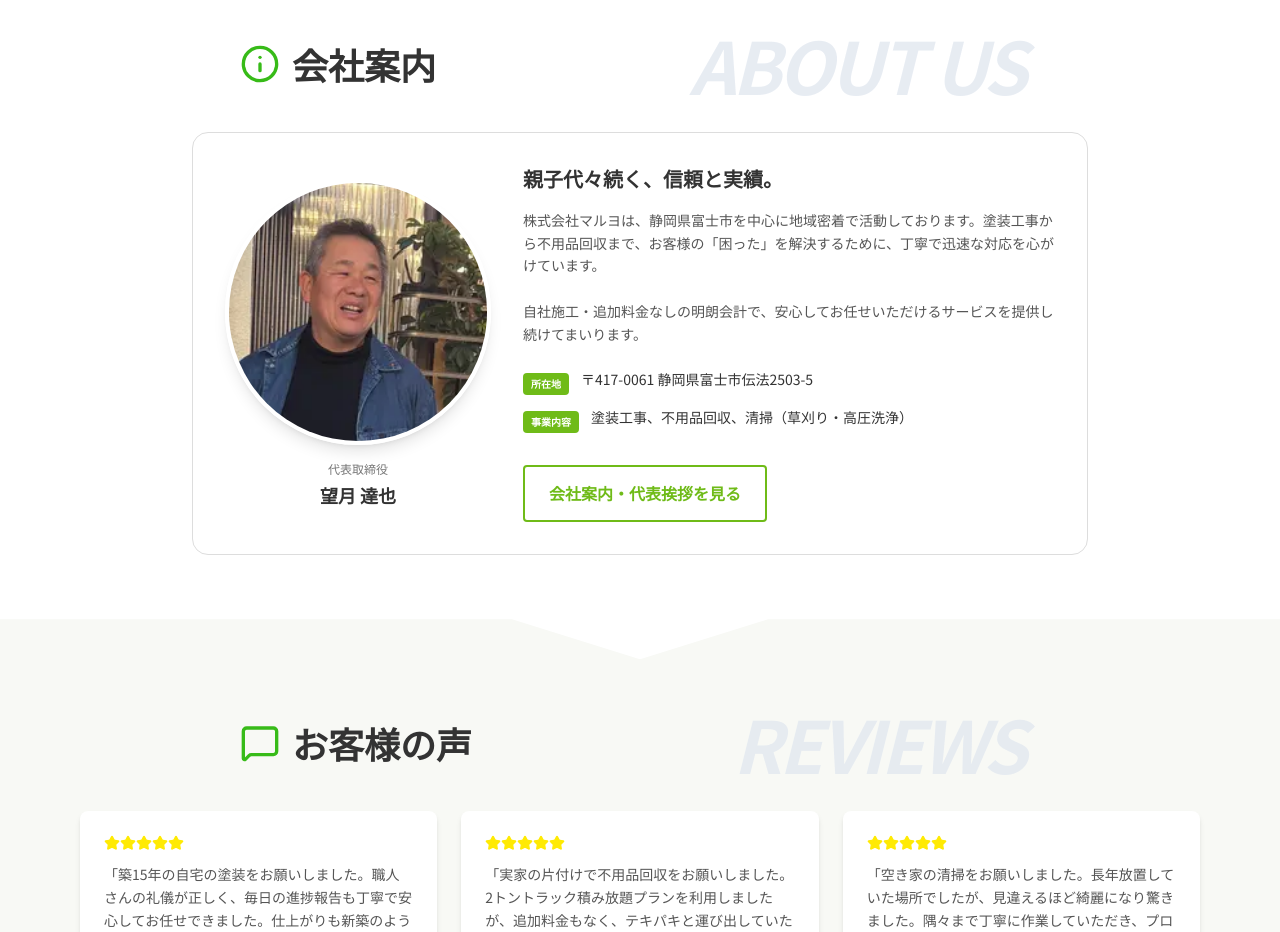
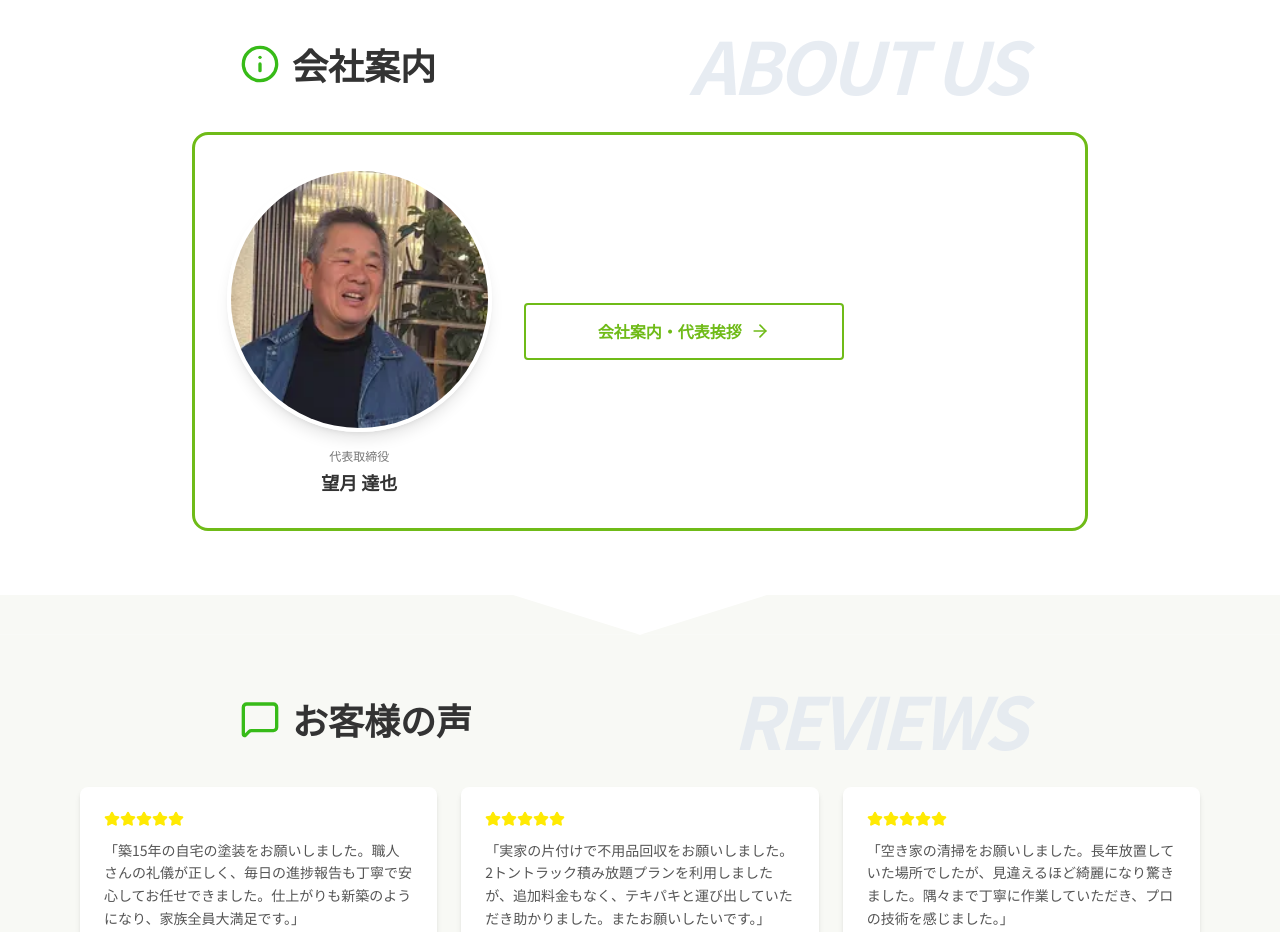
Before and after one commit to gezzzi/hp-tosou, a Next.js app: page / in a window 1280 px wide. Shown: the part 4760-5692 px from the top of the page. Built offline with nearby package versions, Linux system fonts and the light colour scheme; a web font is replaced by a local one.

Commit message:
ホームページの修正

```diff
--- a/src/components/HomeCompany.tsx
+++ b/src/components/HomeCompany.tsx
@@ -1,6 +1,6 @@
 import Link from 'next/link';
 import Image from 'next/image';
-import { Info } from 'lucide-react';
+import { Info, ArrowRight } from 'lucide-react';
 
 export default function HomeCompany() {
   return (
@@ -17,7 +17,7 @@ export default function HomeCompany() {
         </div>
 
         <div className="max-w-4xl mx-auto">
-          <div className="flex flex-col md:flex-row gap-8 items-center bg-white rounded-2xl p-8 border border-(--border-light)">
+          <div className="flex flex-col md:flex-row gap-8 items-center bg-white rounded-2xl p-8 border-[3px] border-[#6fbb18]">
             <div className="w-full md:w-1/3">
               <div className="relative aspect-square rounded-full overflow-hidden border-4 border-white shadow-lg">
                 <Image
@@ -33,27 +33,10 @@ export default function HomeCompany() {
               </div>
             </div>
 
-            <div className="w-full md:w-2/3">
-              <h3 className="text-xl font-bold text-(--text-dark) mb-4">親子代々続く、信頼と実績。</h3>
-              <p className="text-(--text-medium) text-sm leading-relaxed mb-6">
-                株式会社マルヨは、静岡県富士市を中心に地域密着で活動しております。塗装工事から不用品回収まで、お客様の「困った」を解決するために、丁寧で迅速な対応を心がけています。
-                <br /><br />
-                自社施工・追加料金なしの明朗会計で、安心してお任せいただけるサービスを提供し続けてまいります。
-              </p>
-
-              <div className="space-y-3 mb-8">
-                <div className="flex items-start gap-3">
-                  <span className="bg-primary text-white text-[10px] px-2 py-0.5 rounded mt-1 font-bold">所在地</span>
-                  <p className="text-sm text-(--text-dark)">〒417-0061 静岡県富士市伝法2503-5</p>
-                </div>
-                <div className="flex items-start gap-3">
-                  <span className="bg-primary text-white text-[10px] px-2 py-0.5 rounded mt-1 font-bold">事業内容</span>
-                  <p className="text-sm text-(--text-dark)">塗装工事、不用品回収、清掃（草刈り・高圧洗浄）</p>
-                </div>
-              </div>
-
-              <Link href="/about" className="btn-outline">
-                会社案内・代表挨拶を見る
+            <div className="w-full md:w-2/3 flex flex-col items-center md:items-start justify-center">
+              <Link href="/about" className="btn-outline !flex flex-row items-center justify-center gap-2 whitespace-nowrap w-full max-w-[300px] sm:w-80 sm:max-w-none py-4">
+                会社案内・代表挨拶
+                <ArrowRight className="w-5 h-5 shrink-0" />
               </Link>
             </div>
           </div>
```
